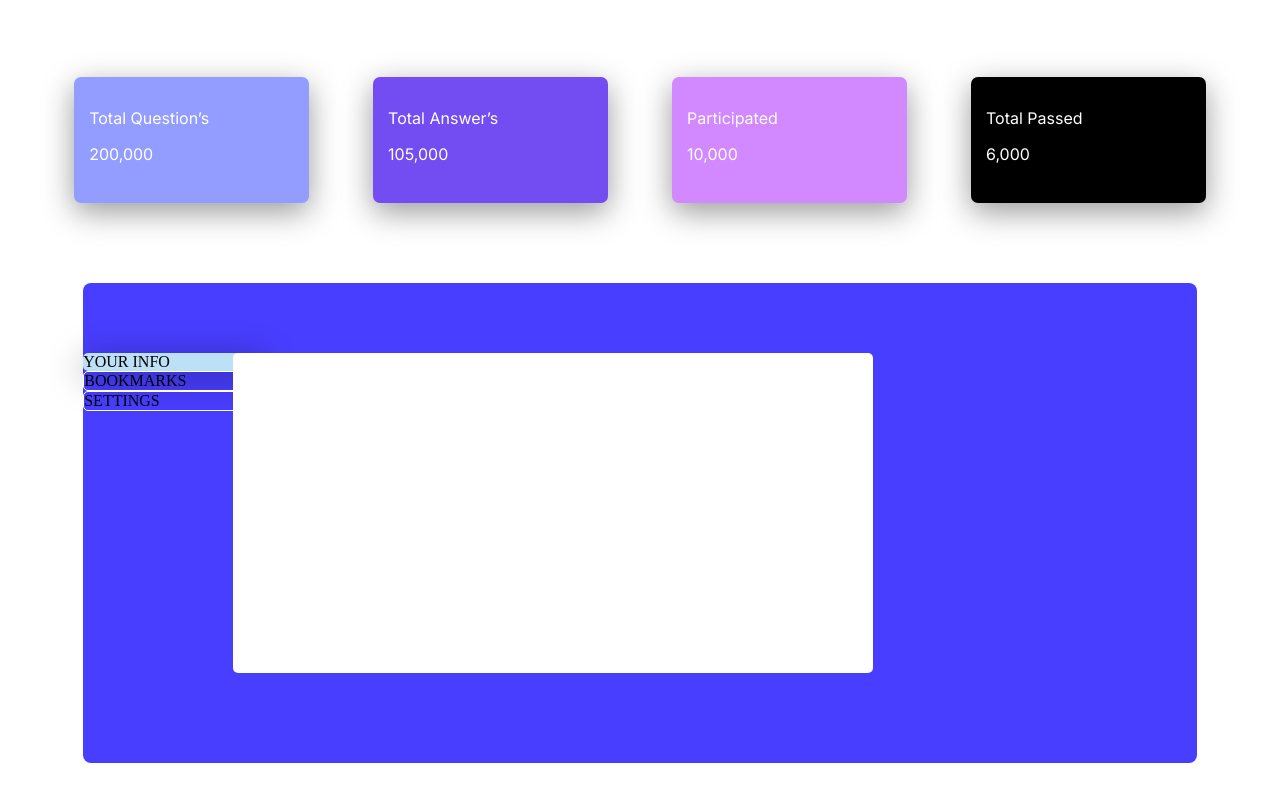
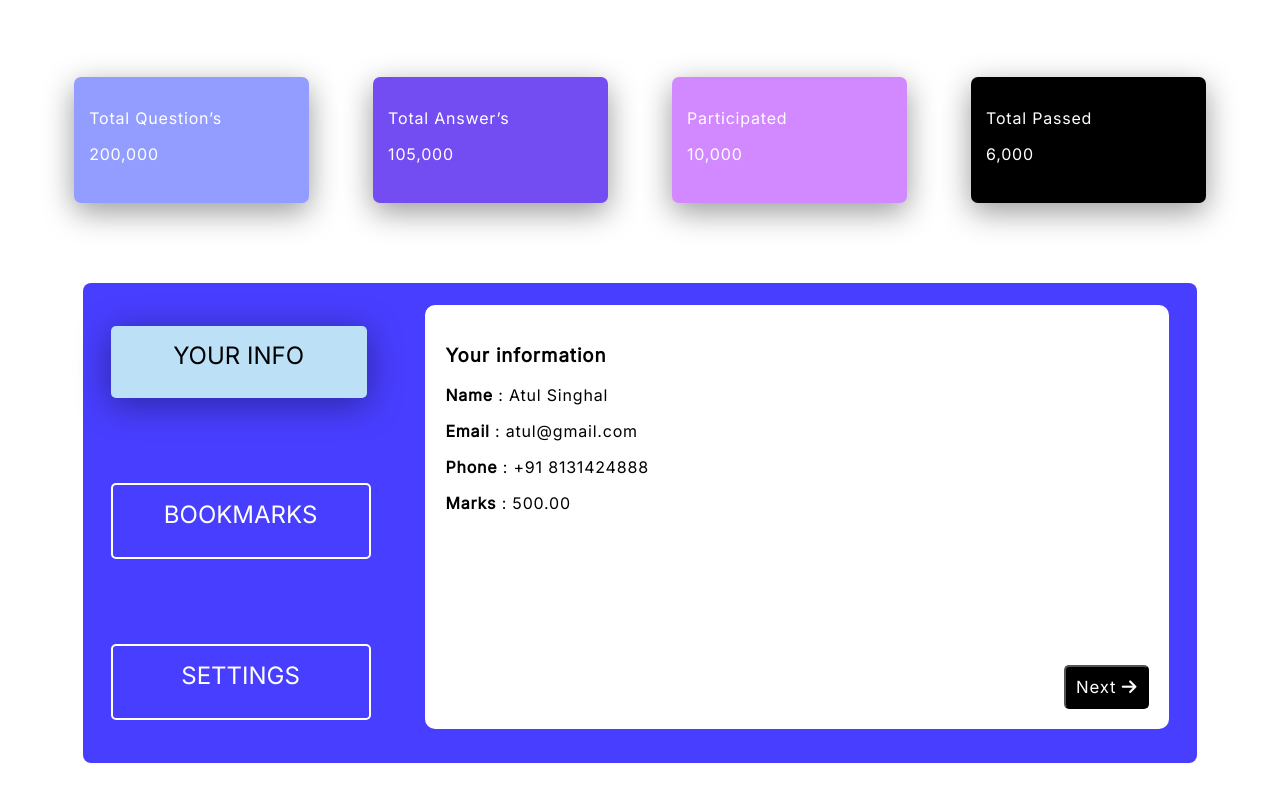
Before and after one commit to muskanhirwani/dapprPage-cuvette-assignment2, a plain HTML site: page index.html in a window 1280 px wide. Shown: the part 563-1364 px from the top of the page. Drawn offline with Linux system fonts and the light colour scheme; a web font is replaced by a local one.

Commit message:
changes in styling

```diff
--- a/index.css
+++ b/index.css
@@ -55,7 +55,7 @@ nav li a {
     font-size: 3rem;
     line-height: 120%;
     margin-right: 40px;
-    border-radius: 150%;
+    border-radius: 50%;
 
 
 }
@@ -155,6 +155,7 @@ box-shadow: 0px 9px 31px rgba(0, 0, 0, 0.4);
 /* line-height: 1.7%; */
 }
 .container2{
+    position :relative;
     display: flex;
     flex-direction: row;
     justify-content: space-evenly;
@@ -166,7 +167,7 @@ box-shadow: 0px 9px 31px rgba(0, 0, 0, 0.4);
 .icon-container{
     position:fixed;
     display: flex;
-    z-index: 99999999;
+    /* z-index: 99999999; */
     flex-direction: column;
     /* right:0; */
     justify-content: center;
@@ -184,6 +185,7 @@ height: 47px;
     margin-top:80px;
     display: flex;
     flex-direction: row;
+    justify-content: space-around;
     /* margin-left: 70px; */
     background-color: #483EFF;
 border-radius: 8px;
@@ -194,37 +196,85 @@ height: 60vh;
     margin-bottom: 80px;
 }
 .sub-div{
-    margin-top: 70px;
+    /* margin-top: 22px; */
     display:flex;
     flex-direction: column;
-    width: 150px;
-    height: 50px;
-    /* z-index: 34578345678; */
-    justify-content: space-between;
+    /* width: 30vw;
+    height: 22vh; */
+    justify-content:space-around;
+    /* margin-left: 20px; */
+
     /* background-color: #E5D8FF; */
 }
 .your-info{
     box-shadow: 0px 6px 35px rgba(0, 0, 0, 0.39);
     background-color:#BCE0F6;border: none;
     color: black;
-    width: 180px;
-    height: 100px;
+    width: 20vw;
+    height: 9vh;
     border-radius: 5px;
+    font-size: 1.5rem;
+    font-family: 'Inter';
+    font-style: normal;
+    font-weight: 500;
+    line-height: 60px;
+    text-align: center;
 }
 .bookmark{
-    width: 180px;
-    height: 100px;
+    width: 20vw;
+    height: 9vh;
     border-radius: 5px;
+    font-size: 1.5rem;
+    font-family: 'Inter';
+font-style: normal;
+/* font-weight: 200; */
+font-weight: 500;
+    text-align: center;
+    color: #FFFFFF;
+    line-height: 60px;
 }
 .settings{
-    width: 180px;
-    height: 100px;
+    width: 20vw;
+    height: 9vh;
+    line-height: 60px;
     border-radius: 5px;
+    font-size: 1.5rem;
+    /* font-weight: 200px; */
+    font-family: 'Inter';
+font-style: normal;
+font-weight: 500;
+text-align: center;
+color: #FFFFFF;}
+.details{
+    margin-top: 22px;
+    background-color: #FFFFFF;
+    width: 55vw;
+    height:48vh;
+    border-radius:10px;
+    padding: 20px;
+    position: relative;
 }
-.details{
-    margin-top: 70px;
-    background-color: #FFFFFF;
-    width: 50vw;
-    height:40vh;
+.details h3,p ,button {
+    font-family: 'Inter';
+font-style: normal;
+letter-spacing: 0.05em;
+}
+.details button{
+    background-color: black;
+    color:#FFFFFF;
+    align-self: flex-end;
+    padding:10px;
     border-radius: 5px;
+    font-size: 1.05rem;
+    position :absolute;
+    right:20px;
+    bottom:20px;
+
 }
+.help{
+    position :fixed;
+    width: 100px;
+height: 100px;top:450px ;
+right:100px;
+z-index: 567890;
+}
--- a/index.html
+++ b/index.html
@@ -8,6 +8,7 @@
     <title>Document</title>
     <!-- <link rel="stylesheet" href="https://fonts.googleapis.com/css2?family=Material+Symbols+Outlined:opsz,wght,FILL,GRAD@20..48,100..700,0..1,-50..200" /> -->
     <link rel="stylesheet" href="https://fonts.googleapis.com/icon?family=Material+Icons">
+    <link rel="stylesheet" href="https://cdnjs.cloudflare.com/ajax/libs/font-awesome/6.0.0-beta3/css/all.min.css" />
 
     <link rel="stylesheet" href="index.css">
 </head>
@@ -23,8 +24,8 @@
                 <li><a href="#">Home</a></li>
                 <li><a href="#">About us</a></li>
                 <li><a href="#">Information</a></li>
-                <li class="more-option"><a href="#">More</a>
-                    <i class="material-icons dropdown-icon">arrow_drop_down</i>
+                <li class="more-option"><a href="#">More</a><i class="material-icons dropdown-icon">
+                    expand_more</i>
                 </li>
             </ul>
             <div class="search-container">
@@ -54,29 +55,46 @@
 
         <div class="container2">
             <div class="box" style="background-color:
-    #929DFF"><p>Total Question’s</p>
-            <p>200,000</p></div>
+    #929DFF">
+                <p>Total Question’s</p>
+                <p>200,000</p>
+            </div>
             <div class="box" style="background-color:  #734CF2;">
                 <p>Total Answer’s</p>
                 <p>105,000</p>
             </div>
             <div class="box" style="background-color: #D288FF">
-            <p>Participated</p>
-            <p>10,000</p>
+                <p>Participated</p>
+                <p>10,000</p>
             </div>
             <div class="box" style="background-color:#000000">
                 <p>Total Passed</p>
-                <p>6,000</p></div>
+                <p>6,000</p>
+            </div>
+
         </div>
+        <img src="/images/Group 2.png" class="help" alt="help line">
         <div class="container3">
             <div class="sub-div">
-            <div class="your-info">YOUR INFO</div>
-            <div class="bookmark" style="border: solid 1px white;width: 180px;
-            height: 100px"> BOOKMARKS</div>
-            <div class="settings" style="border: solid 1px white; width: 180px;
-            height: 100px">SETTINGS</div>
+                <div class="your-info">YOUR INFO</div>
+                <div class="bookmark" style="border: solid 2px white"> BOOKMARKS</div>
+                <div class="settings" style="border: solid 2px white">SETTINGS</div>
             </div>
             <div class="details">
+                <h3>Your information</h3>
+                <p><b>Name</b>  : Atul Singhal</p>
+                <p>
+                    <b>Email</b> : atul@gmail.com
+
+                </p>
+                <p>
+                    <b>Phone</b> : +91 8131424888
+
+                </p>
+                <p><b>Marks</b> : 500.00</p>
+                <button type="button">
+                    Next <i class="fas fa-arrow-right"></i>
+                </button>
 
             </div>
 
```
Also changed, not shown: images/Group 2.jpg (added).
